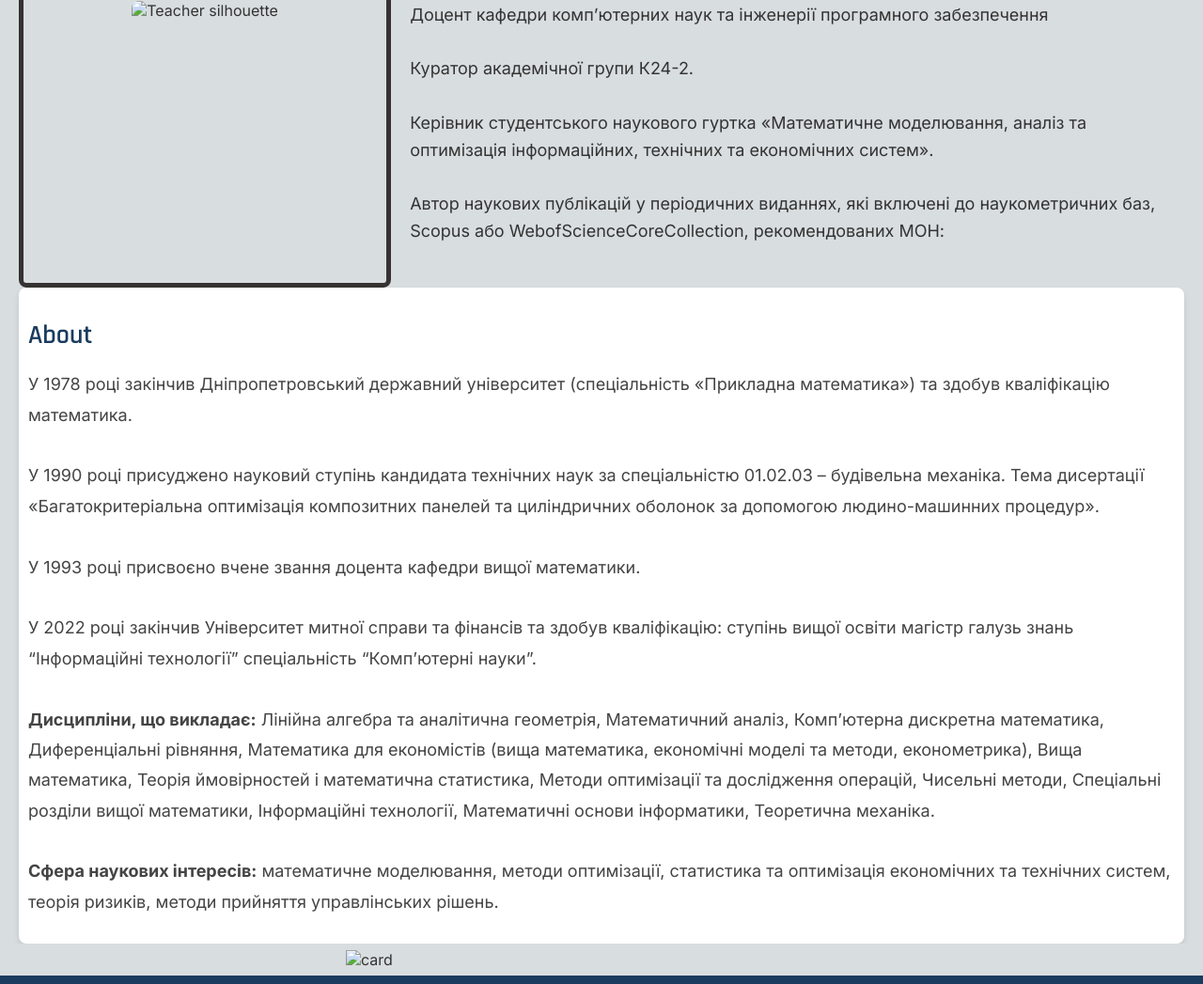
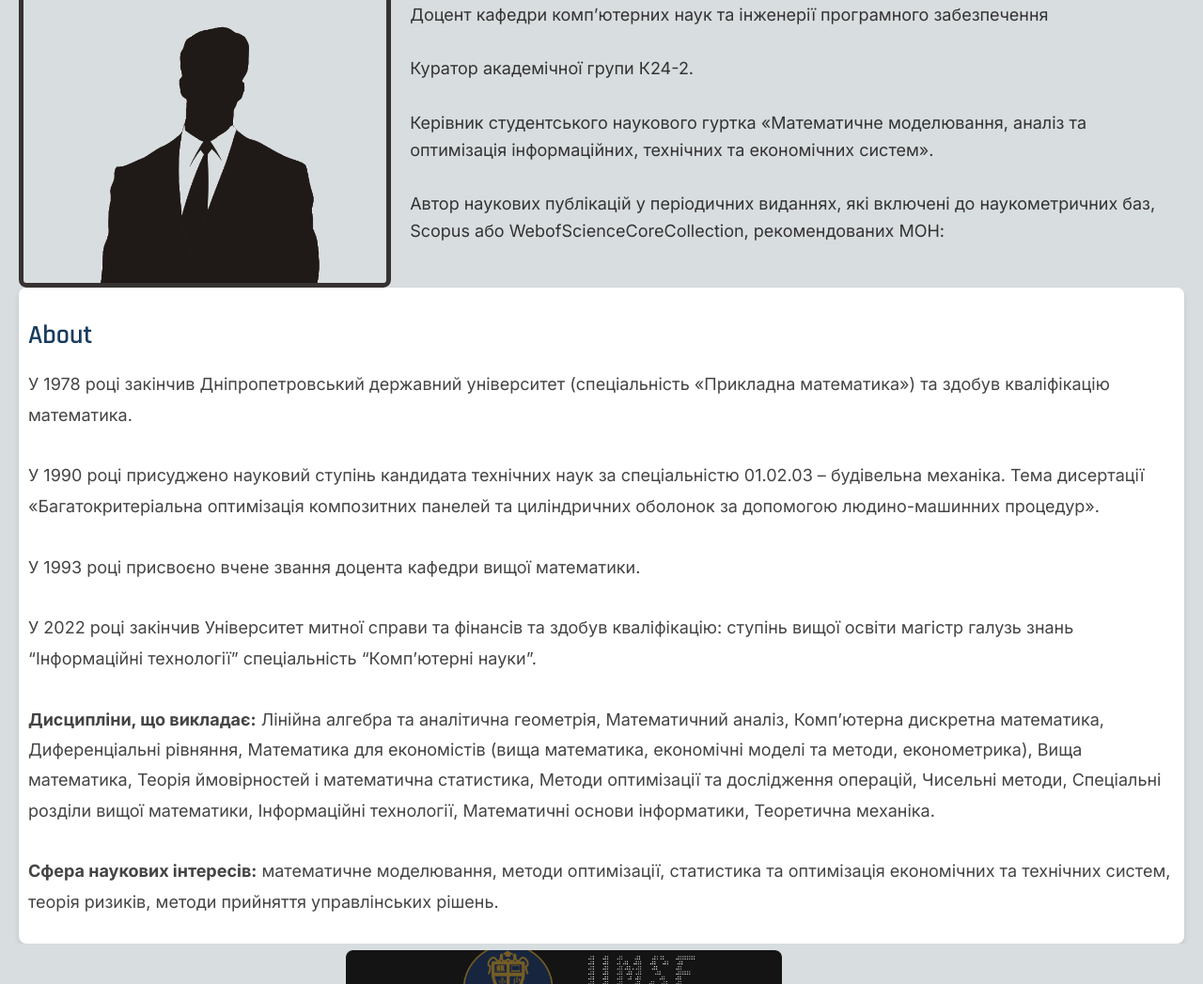
Before and after one commit to Workrom/TPSite, a plain HTML site: page index.html in a window 1280 px wide. Shown: the part 160-1207 px from the top of the page at 94% size. Drawn offline with Linux system fonts and the light colour scheme.

Commit message:
Update index.html

```diff
--- a/index.html
+++ b/index.html
@@ -27,7 +27,7 @@
         <div>
         <div class="top-container">
             <section class="top-left">
-                <img src="images/man1-s.png" alt="Teacher silhouette">
+                <img src="man1-s.png" alt="Teacher silhouette">
             </section>
             <section class="top-right">
                 <h1>Мормуль Микола Федорович</h1>
@@ -68,7 +68,7 @@
             <!-- <section>
                     asdsad
                 </section> -->
-                <img src="images/pc-v1.png" alt="card">
+                <img src="pc-v1.png" alt="card">
         </section>
         </div>
     </main>
@@ -81,4 +81,5 @@
     </footer>
 </body>
 
+
 </html>
```
